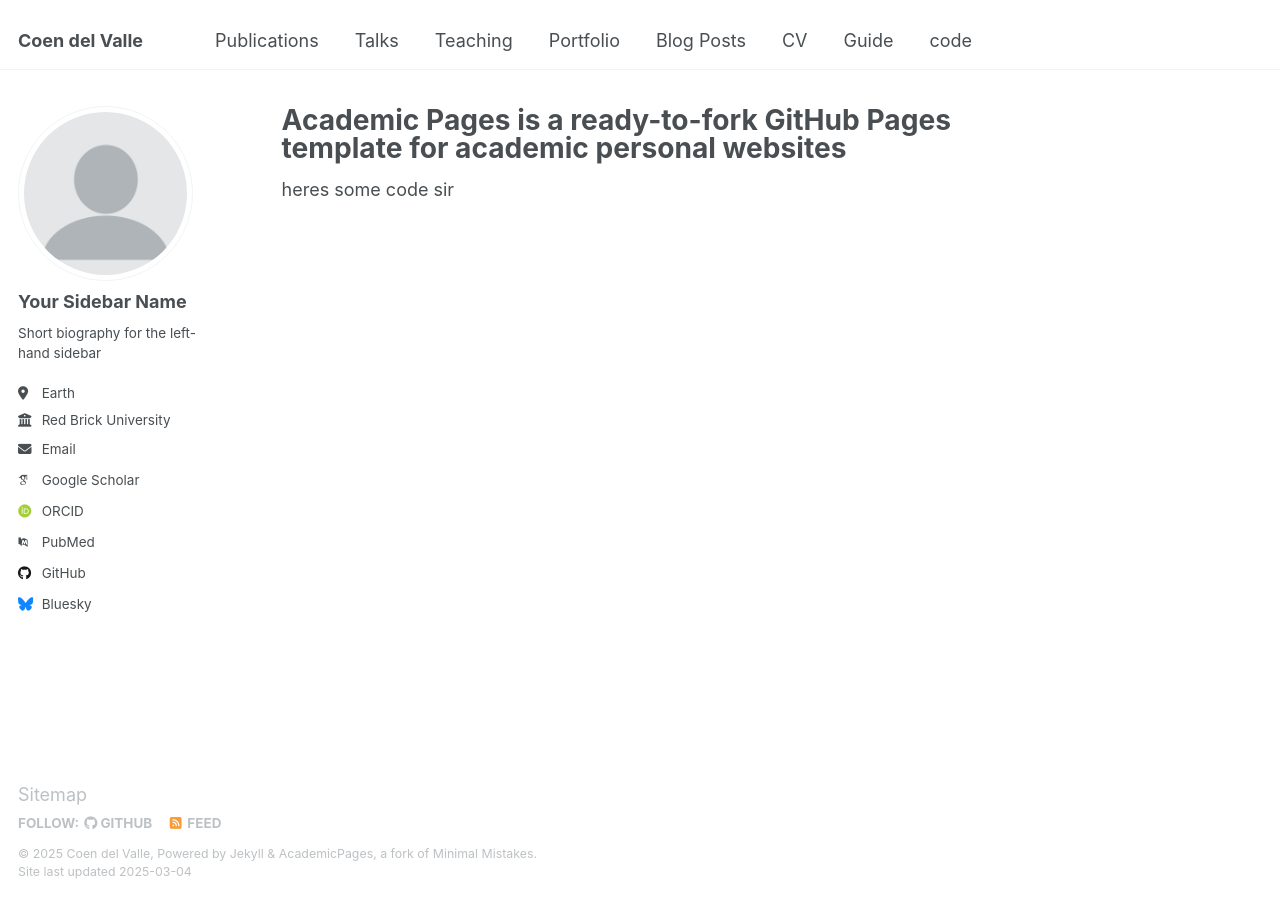
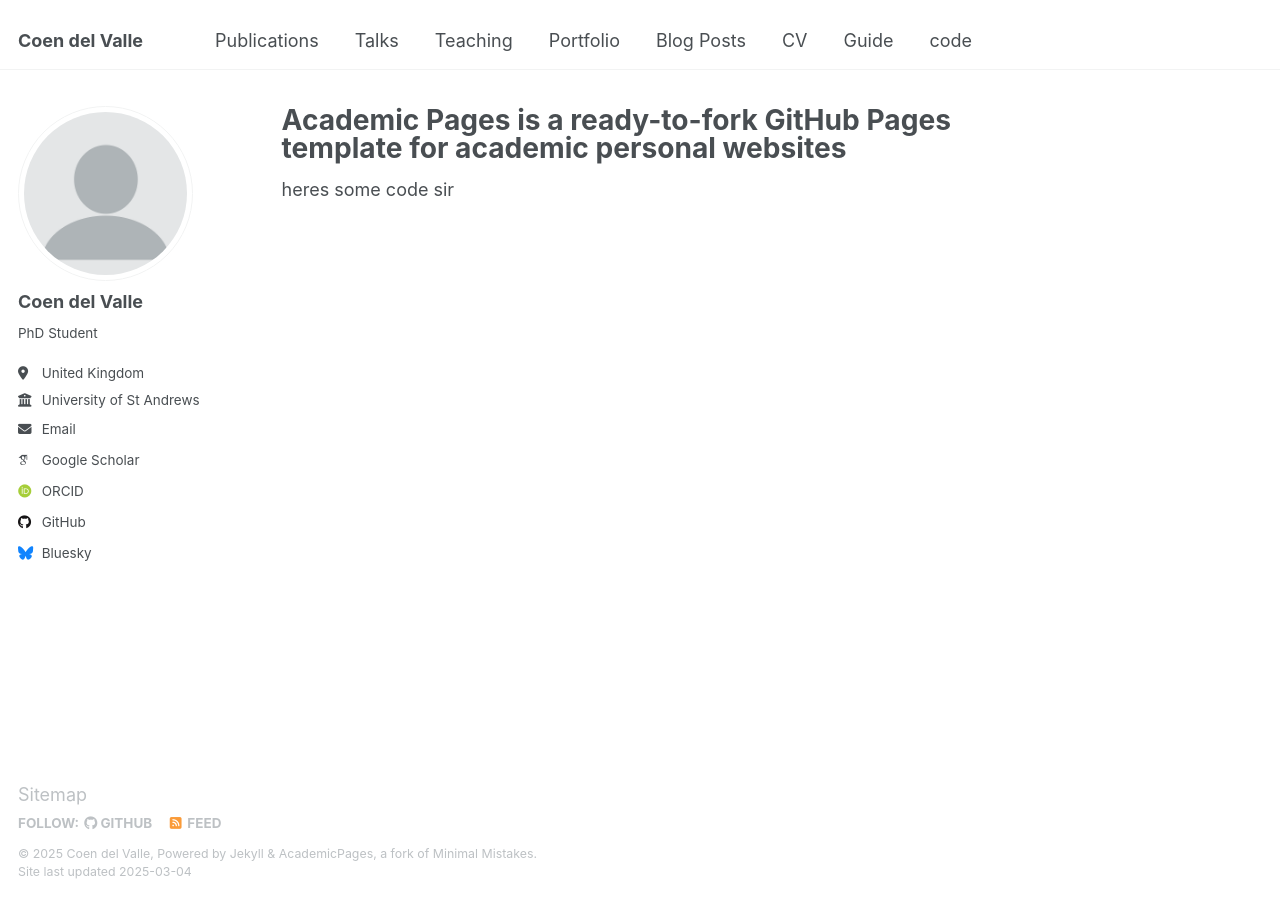
Before and after one commit to coendelvalle/coendelvalle.github.io, a Jekyll site: the page built from _pages/code.md, in a window 1280 px wide. Built offline with Jekyll 4.4.1, drawn with Linux system fonts in a browser that asks for light colours; some web fonts are replaced.

Commit message:
Update _config.yml

```diff
--- a/_config.yml
+++ b/_config.yml
@@ -23,23 +23,17 @@ repository               : "coendelvalle/coendelvalle.github.io"
 author:
   # Biographic information
   avatar           : "profile.png"
-  name             : "Your Sidebar Name"
-  pronouns         : # example: "she/her"
-  bio              : "Short biography for the left-hand sidebar"
-  location         : "Earth"
-  employer         : "Red Brick University"
+  name             : "Coen del Valle "
+  pronouns         : # example: "he/him"
+  bio              : "PhD Student"
+  location         : "United Kingdom"
+  employer         : "University of St Andrews"
   uri              : # URL
-  email            : "none@example.org"
+  email            : "cdv1@st-andrews.ac.uk"
 
   # Academic websites
-  arxiv            : # URL - Update with the correct link to your profile
-  googlescholar    : "https://scholar.google.com/citations?user=PS_CX0AAAAAJ"
-  impactstory      : # URL
-  orcid            : "http://orcid.org/yourorcidurl"
-  semantic         : # URL
-  pubmed           : "https://www.ncbi.nlm.nih.gov/pubmed/?term=john+snow"
-  researchgate     : # URL
-  scopus           : # URL
+  googlescholar    : "https://scholar.google.com/citations?user=SlDIn9gAAAAJ&hl=en"
+  orcid            : "https://orcid.org/0000-0001-7571-4508"
 
   # Repositories and software development
   bitbucket        : # Username - Update with your username on the site
```
